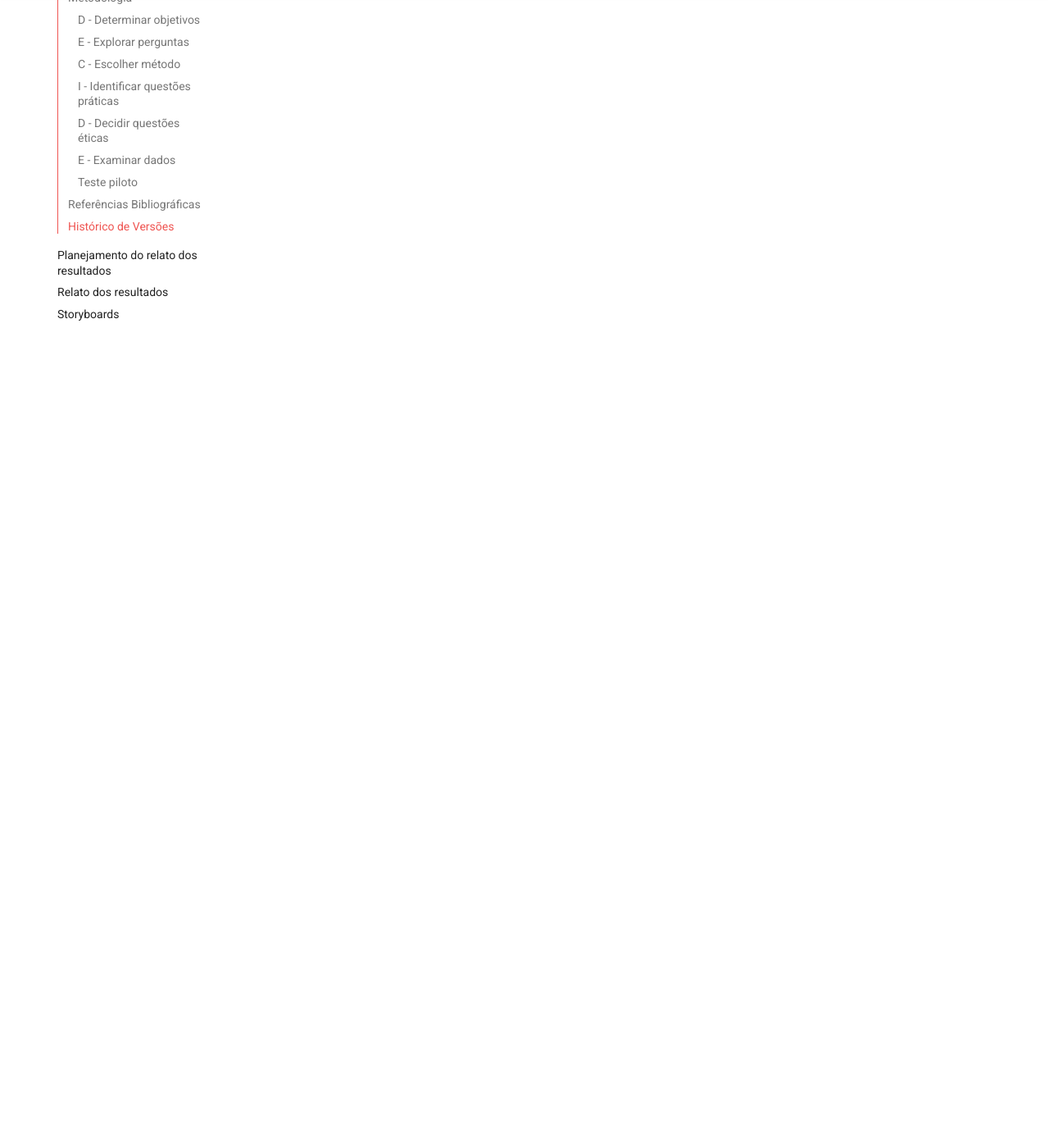
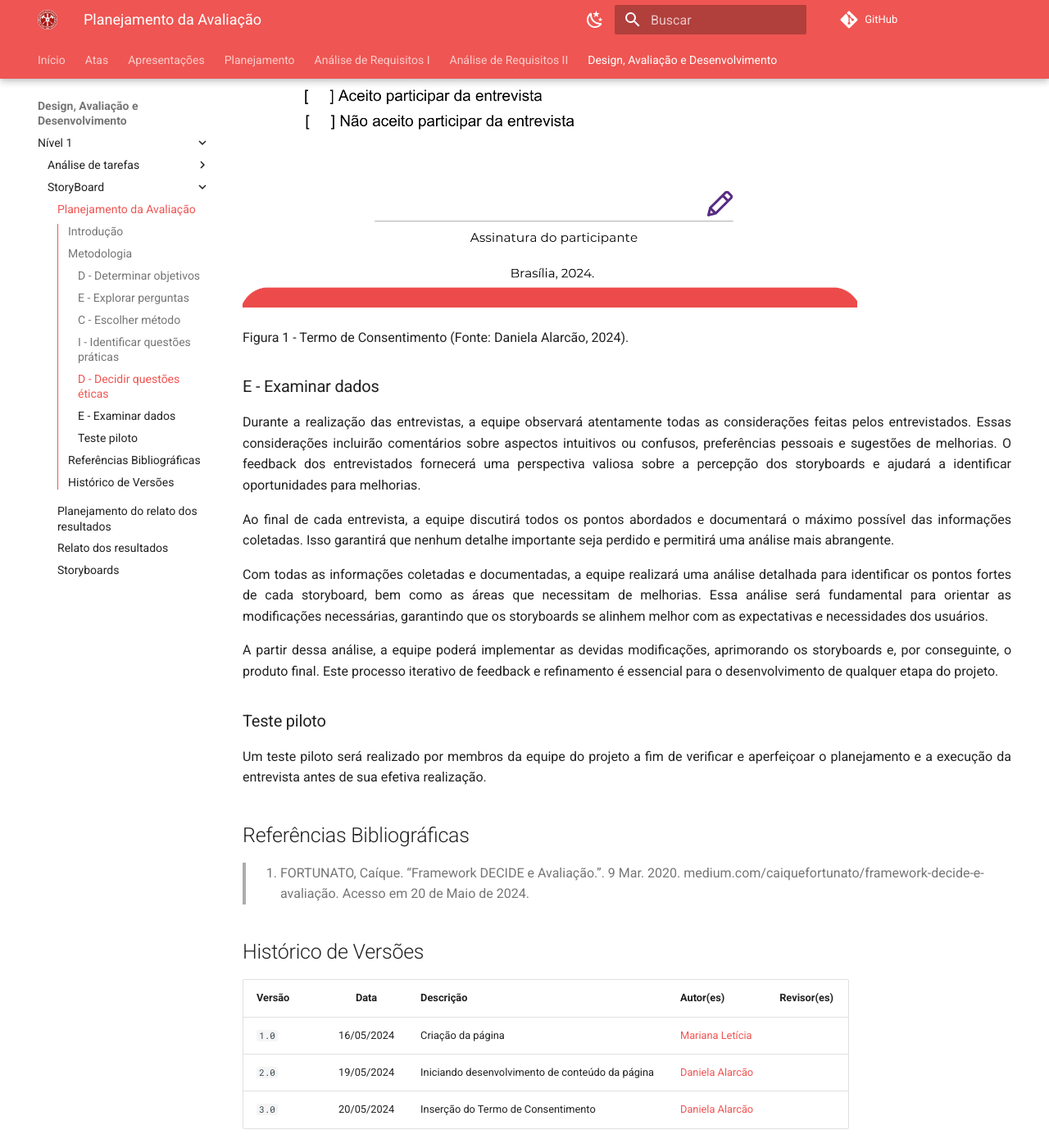
Before and after one commit to Interacao-Humano-Computador/2024.1-CBMERJ, an MkDocs documentation site: the page built from docs/design_avaliacao_desenvolvimento/nivel_1/story_board/planejamento_avaliacao.md, in a window 1280 px wide and 1400 px high, scrolled down 2910 px. Shown: the whole window at 82% size. Built offline with MkDocs 1.6.1 and Material for MkDocs 9.7.7, drawn with Linux system fonts in a browser that asks for light colours; comment, search, counter and statistics services are not loaded; some of the changed text lies outside the part shown.

Commit message:
Termo de Consentimento

```diff
--- a/docs/design_avaliacao_desenvolvimento/nivel_1/story_board/planejamento_avaliacao.md
+++ b/docs/design_avaliacao_desenvolvimento/nivel_1/story_board/planejamento_avaliacao.md
@@ -46,23 +46,31 @@ A definir
 ### D - Decidir questões éticas
 <p style="text-align: justify;">Em consonância com os princípios éticos e de integridade, foi elaborado um termo de consentimento que deverá ser assinado por cada entrevistado antes do início da avaliação dos storyboards. Este documento detalha os procedimentos envolvidos na entrevista e a forma como os dados serão utilizados. A assinatura deste termo será voluntária e demonstrará o consentimento informado do participante para realizar a entrevista. Tal medida visa assegurar que todos os envolvidos estejam plenamente cientes e confortáveis com sua participação. </p>
 
-<!-- inserir termo de consentimento -->
+<img alt="Logo" src="../../story_board/img/TermoDeConsentimentoEntrevista.png" width="80%">
+<p>Figura 1 - Termo de Consentimento (Fonte: Daniela Alarcão, 2024). </p>
 
 ### E - Examinar dados
 
+<p style="text-align: justify;">Durante a realização das entrevistas, a equipe observará atentamente todas as considerações feitas pelos entrevistados. Essas considerações incluirão comentários sobre aspectos intuitivos ou confusos, preferências pessoais e sugestões de melhorias. O feedback dos entrevistados fornecerá uma perspectiva valiosa sobre a percepção dos storyboards e ajudará a identificar oportunidades para melhorias. </p>
+
+<p style="text-align: justify;">Ao final de cada entrevista, a equipe discutirá todos os pontos abordados e documentará o máximo possível das informações coletadas. Isso garantirá que nenhum detalhe importante seja perdido e permitirá uma análise mais abrangente. </p>
+
+<p style="text-align: justify;">Com todas as informações coletadas e documentadas, a equipe realizará uma análise detalhada para identificar os pontos fortes de cada storyboard, bem como as áreas que necessitam de melhorias. Essa análise será fundamental para orientar as modificações necessárias, garantindo que os storyboards se alinhem melhor com as expectativas e necessidades dos usuários. </p>
+
+<p style="text-align: justify;">A partir dessa análise, a equipe poderá implementar as devidas modificações, aprimorando os storyboards e, por conseguinte, o produto final. Este processo iterativo de feedback e refinamento é essencial para o desenvolvimento de qualquer etapa do projeto. </p>
+
 ### Teste piloto
-
-<!-- precisarão ser gravadas TODAS AS ENTREVISTAS -->
-
-<!-- precisa de um termo de concentimento para as entrevistas -->
+<p style="text-align: justify;"> Um teste piloto será realizado por membros da equipe do projeto a fim de verificar e aperfeiçoar o planejamento e a execução da entrevista antes de sua efetiva realização. </p>
 
 <!-- fica ao critério do pessoal encarregado ver se cria uma página apenas para o termo de consentimento ou não(dentro das pastas de nivel_1> análise de tarefas) -->
 
 ## Referências Bibliográficas
 > 1. FORTUNATO, Caíque. “Framework DECIDE e Avaliação.”. 9 Mar. 2020. medium.com/caiquefortunato/framework-decide-e-avaliação. Acesso em 20 de Maio de 2024.
+
 ## Histórico de Versões
 
 | Versão |    Data    | Descrição                                 | Autor(es)                                       | Revisor(es)                                    |
 | ------ | :--------: | ----------------------------------------- | ----------------------------------------------- | ---------------------------------------------- |
 | `1.0`   | 16/05/2024 | Criação da página                         | [Mariana Letícia](https://github.com/Marianannn) |     |
-| `2.0`   | 20/05/2024 | Iniciando desenvolvimento de conteúdo da página                         | [Daniela Alarcão](https://github.com/danialarcao) |     |
+| `2.0`   | 19/05/2024 | Iniciando desenvolvimento de conteúdo da página                         | [Daniela Alarcão](https://github.com/danialarcao) |     |
+| `3.0`   | 20/05/2024 | Inserção do Termo de Consentimento                         | [Daniela Alarcão](https://github.com/danialarcao) |     |
```
Also changed, not shown: docs/analise_requisitos_1/img/TermoConsentimento.png, docs/design_avaliacao_desenvolvimento/nivel_1/story_board/img/TermoDeConsentimentoEntrevista.png (added).
